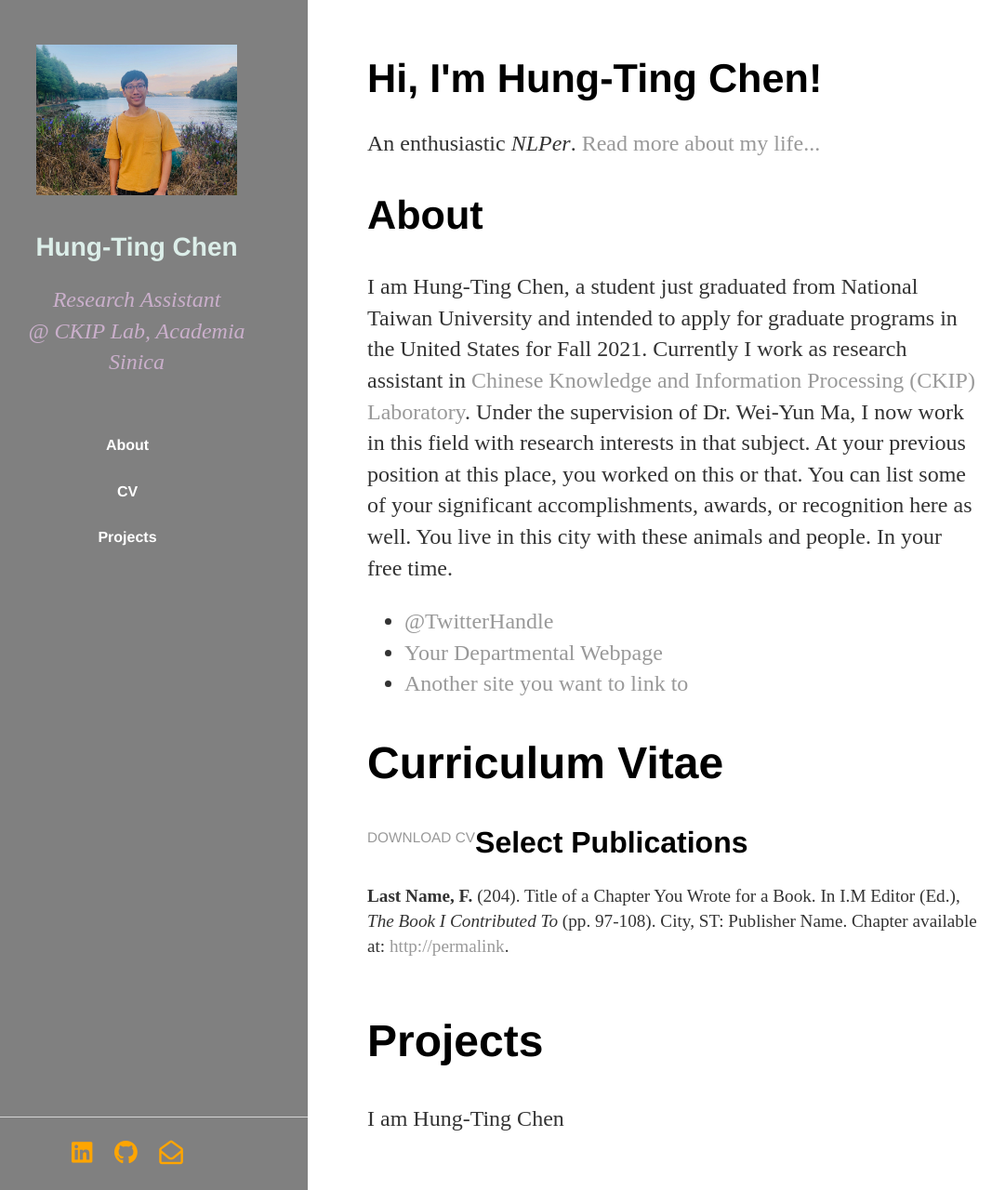
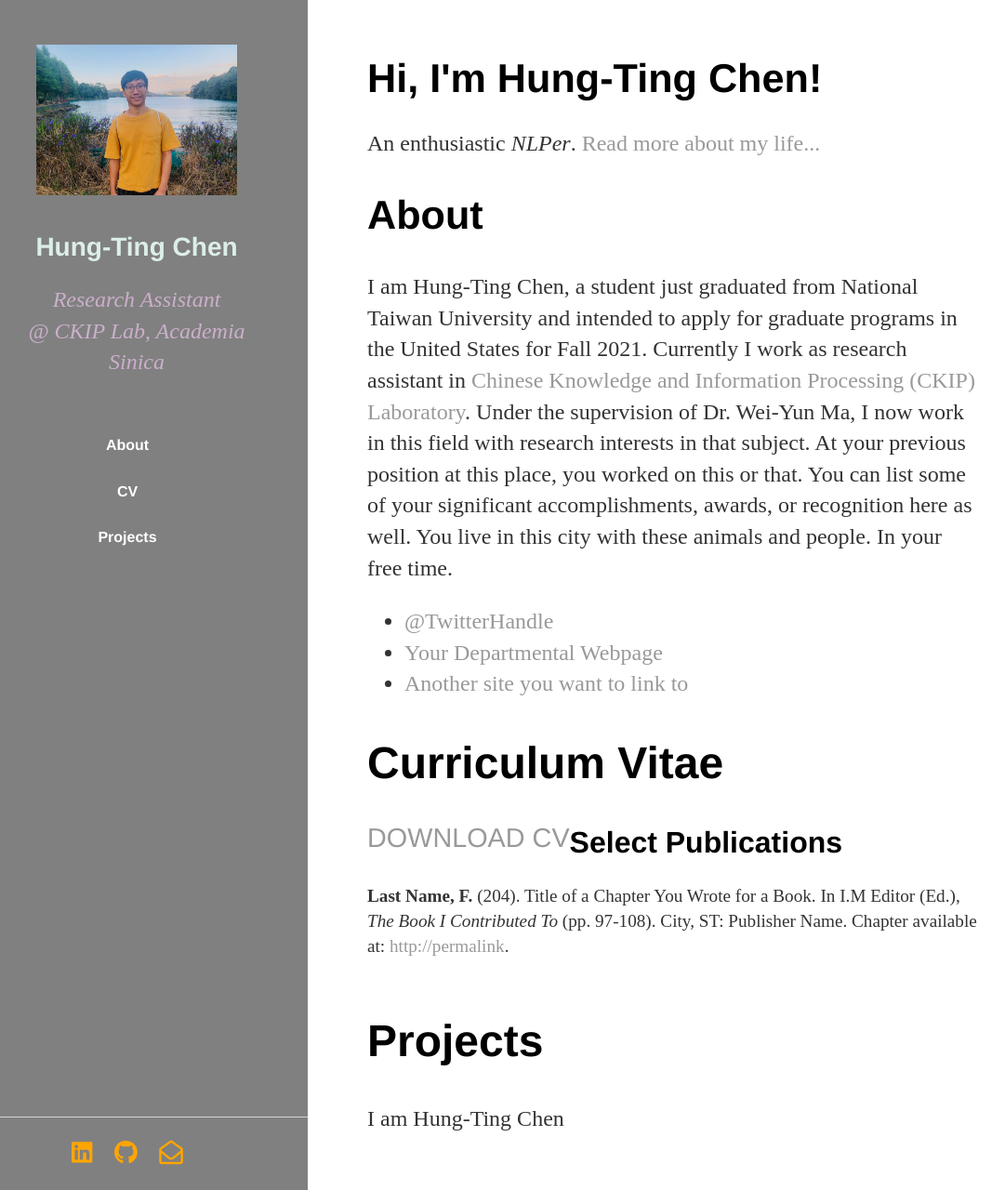
Before and after one commit to timchen0618/timchen0618.github.io, a Jekyll site: the page index.html, which Jekyll copies as it is, in a window 1280 px wide and 1280 px high. Shown: the whole window at 93% size, without its empty margins (37-1118 px from the left). Built offline with Jekyll 4.4.1, drawn with Linux system fonts in a browser that asks for light colours; nearby versions of some CDN libraries.

```diff
--- a/css/main.css
+++ b/css/main.css
@@ -26,7 +26,7 @@
 .cv h2 { font-size: 2em; }
 .cv address, .cv .download { font-family: 'Helvetica', 'Arial', 'Sans-Serif'; }
 .cv address, .cv p { font-size: 1.2em; }
-.cv .download { float: left; font-size: .8em; text-transform: uppercase; }
+.cv .download { float: left; font-size: 1.5em; text-transform: uppercase; }
 
 /* projects */
 .projects { margin: 0px 0px 60px; }
```
